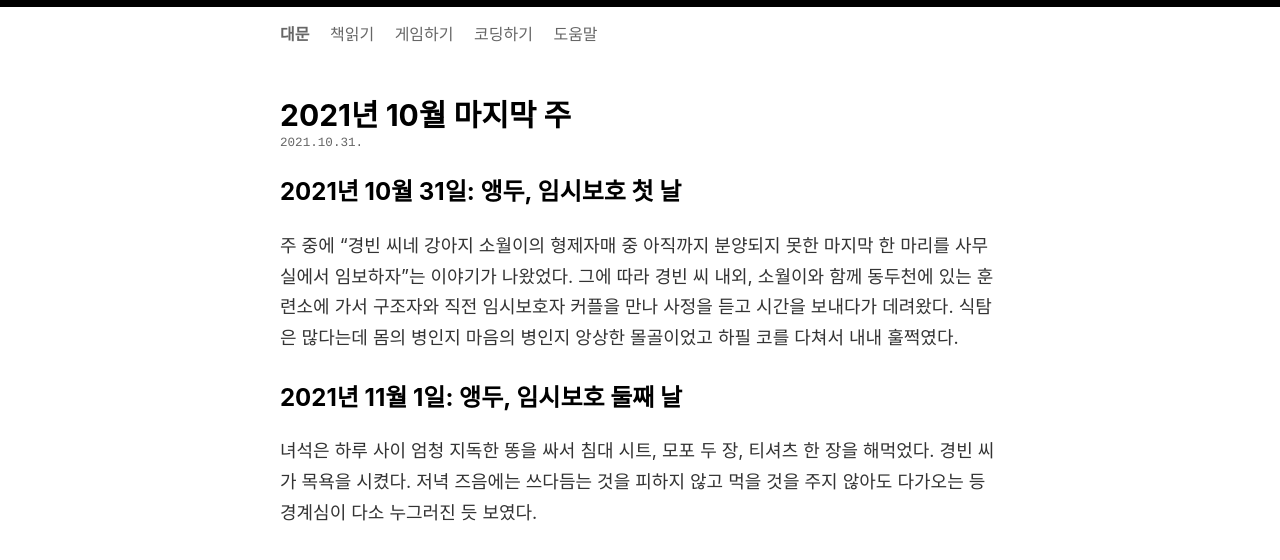
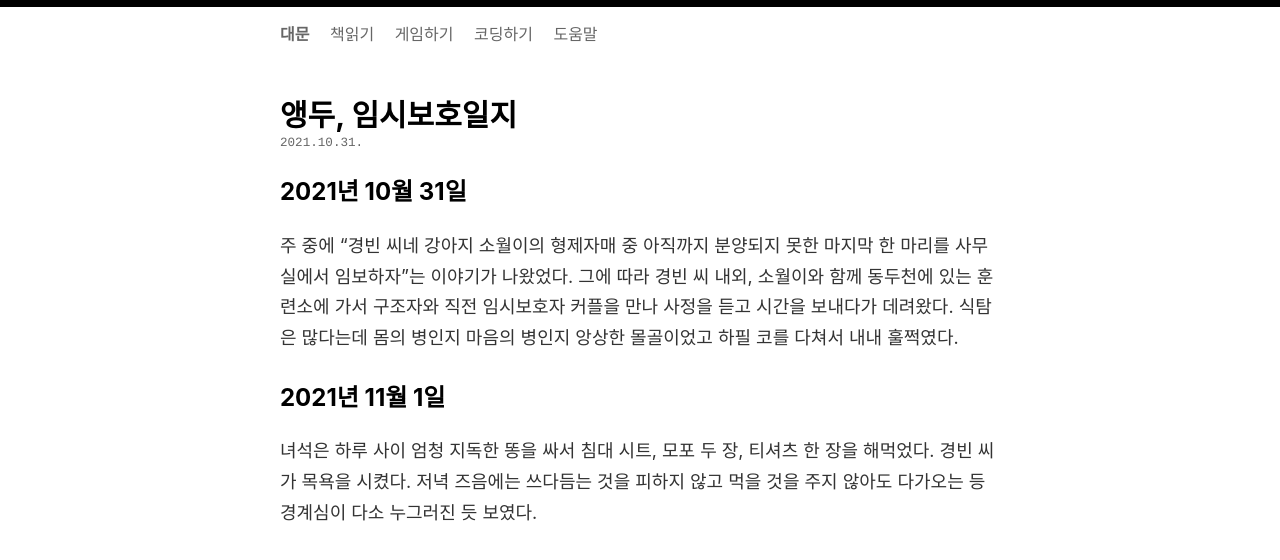
Before and after one commit to oxmhpark/www.exonomicon.net, a Jekyll site: the page built from _posts/2021-10-31-aeng-doo-in-the-office.md, in a window 1280 px wide. Shown: the top 560 px of the page. Built offline with Jekyll 4.4.1, drawn with Linux system fonts in a browser that asks for light colours; comment, search, counter and statistics services are not loaded.

Commit message:
Update and rename 2021-10-31-in-this-week.md to 2021-10-31-aeng-doo-in-the-office.md

```diff
--- a/_posts/2021-10-31-in-this-week.md
+++ b/_posts/2021-10-31-aeng-doo-in-the-office.md
@@ -1,10 +1,10 @@
 ---
 layout: post
-title: "2021년 10월 마지막 주"
+title: "앵두, 임시보호일지"
 comments: true
 ---
-## 2021년 10월 31일: 앵두, 임시보호 첫 날
+## 2021년 10월 31일
 주 중에 "경빈 씨네 강아지 소월이의 형제자매 중 아직까지 분양되지 못한 마지막 한 마리를 사무실에서 임보하자"는 이야기가 나왔었다. 그에 따라 경빈 씨 내외, 소월이와 함께 동두천에 있는 훈련소에 가서 구조자와 직전 임시보호자 커플을 만나 사정을 듣고 시간을 보내다가 데려왔다. 식탐은 많다는데 몸의 병인지 마음의 병인지 앙상한 몰골이었고 하필 코를 다쳐서 내내 훌쩍였다.
 
-## 2021년 11월 1일: 앵두, 임시보호 둘째 날
+## 2021년 11월 1일
 녀석은 하루 사이 엄청 지독한 똥을 싸서 침대 시트, 모포 두 장, 티셔츠 한 장을 해먹었다. 경빈 씨가 목욕을 시켰다. 저녁 즈음에는 쓰다듬는 것을 피하지 않고 먹을 것을 주지 않아도 다가오는 등 경계심이 다소 누그러진 듯 보였다.
```
